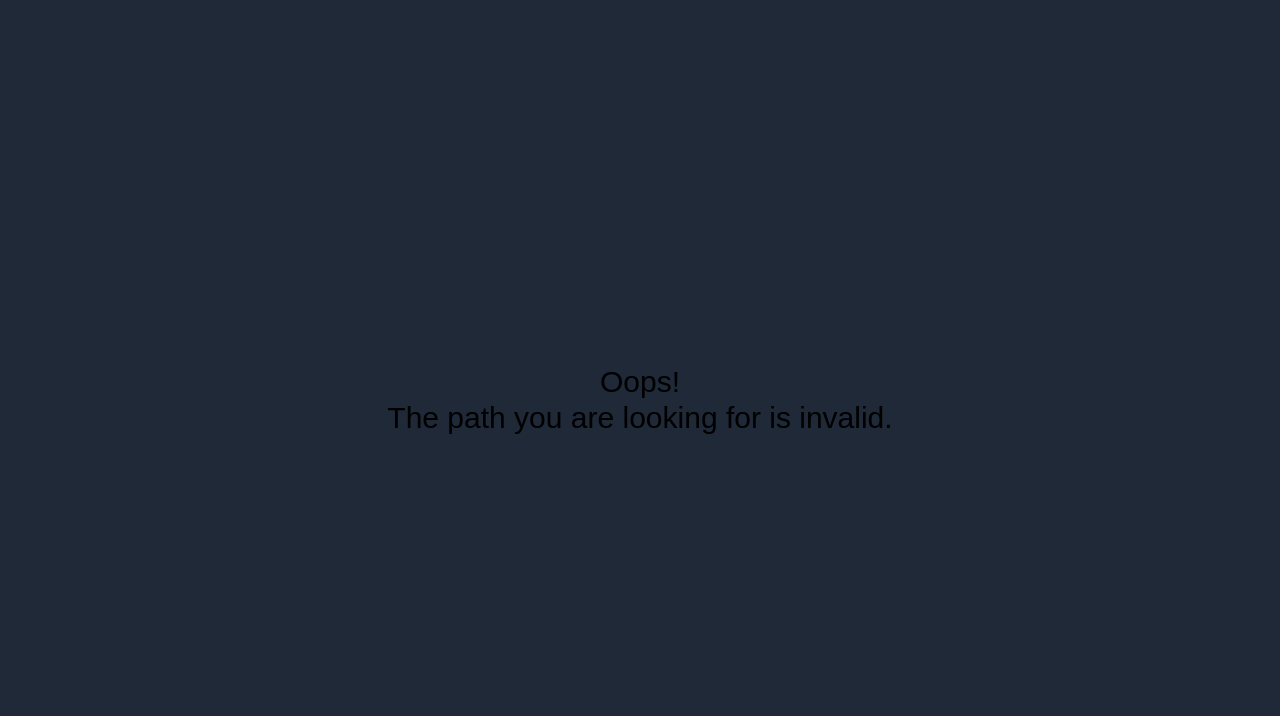
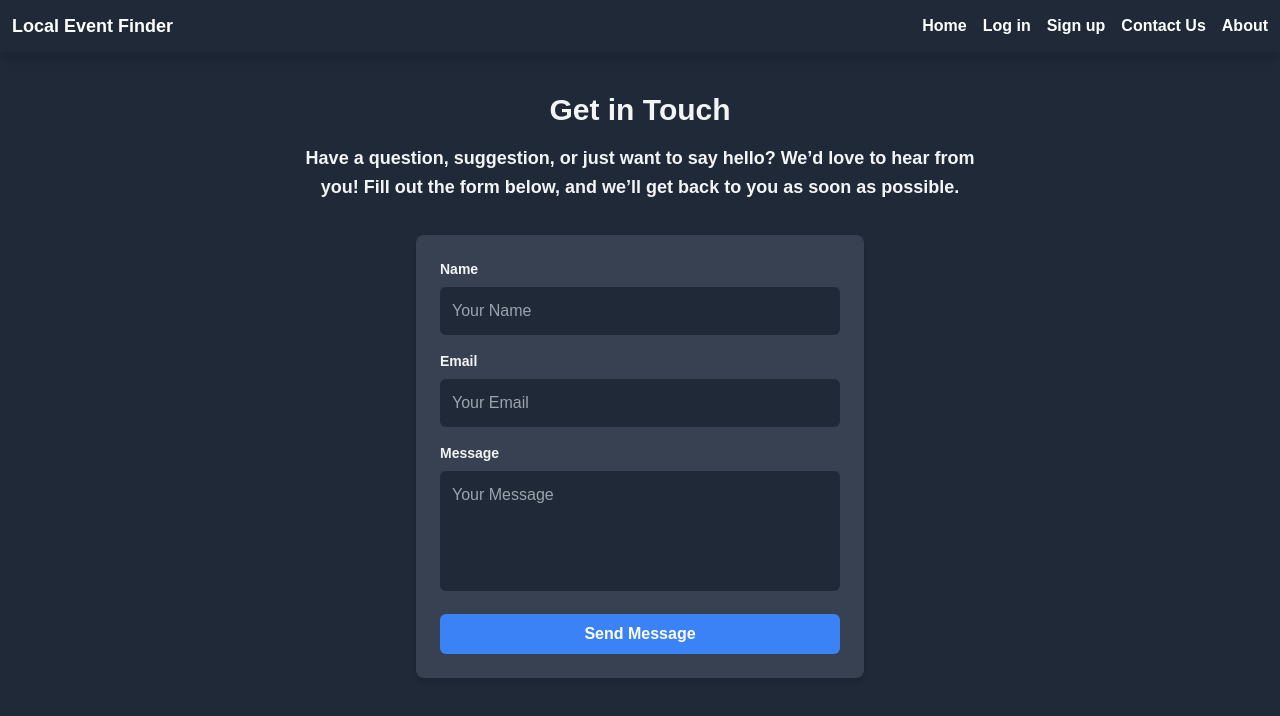
Before and after one commit to lustarm/localeventfinder, a React (Vite) app: page /contact in a window 1280 px wide. Shown: the top 716 px of the page. Built offline with nearby package versions, Linux system fonts and the light colour scheme; a web font is replaced by a local one.

Commit message:
contact page

```diff
--- a/src/components/navbar.jsx
+++ b/src/components/navbar.jsx
@@ -1,14 +1,16 @@
-import { Link, useLocation } from 'react-router-dom';
+import { Link } from 'react-router-dom';
 
 const Navbar = () => {
-    const location = useLocation();
-    const isAboutPage = location.pathname === '/about';
-
     return (
         <nav className="bg-gray-800 text-white p-3 shadow-lg">
             <div className="font-gae container mx-auto flex justify-between items-center">
                 <div className="font-bold text-lg">Local Event Finder</div>
                 <ul className="flex space-x-4">
+                    <li>
+                        <Link to="/" className="hover:text-blue-400 font-semibold">
+                            Home
+                        </Link>
+                    </li>
                     <li>
                         <Link to="/login" className="hover:text-blue-400 font-semibold">
                             Log in
@@ -25,9 +27,8 @@ const Navbar = () => {
                         </Link>
                     </li>
                     <li>
-                        <Link to={isAboutPage ? "/" : "/about"} className="hover:text-blue-400
-                                                                            font-semibold">
-                            {isAboutPage ? "Home" : "About"}
+                        <Link to={"/about"} className="hover:text-blue-400 font-semibold">
+                            About
                         </Link>
                     </li>
                 </ul>
--- a/src/main.jsx
+++ b/src/main.jsx
@@ -10,6 +10,7 @@ import './index.css'
 import Home from './routes/home'
 import ErrorPage from "./error-page.jsx";
 import About from './routes/about.jsx';
+import Contact from './routes/contact.jsx';
 
 const router = createBrowserRouter([
     {
@@ -20,6 +21,11 @@ const router = createBrowserRouter([
     {
         path: "/about",
         element: <About />,
+        errorElement: <ErrorPage />,
+    },
+    {
+        path: "/contact",
+        element: <Contact />,
         errorElement: <ErrorPage />,
     },
     {
--- /dev/null
+++ b/src/routes/contact.jsx
@@ -0,0 +1,61 @@
+import Navbar from "../components/navbar";
+
+const Contact = () => {
+    return (
+        <div className="min-h-screen bg-gray-800 text-gray-100 font-gae flex flex-col">
+            <Navbar />
+            <div className="flex flex-col items-center py-10 px-4">
+                <h1 className="text-3xl font-bold font-gae mb-4">
+                    Get in Touch
+                </h1>
+                <p className="font-semibold text-lg max-w-2xl text-center leading-relaxed mb-8">
+                    Have a question, suggestion, or just want to say hello? We’d love to hear from you! Fill out the form below, and we’ll get back to you as soon as possible.
+                </p>
+
+                <form className="bg-gray-700 p-6 rounded-lg shadow-md max-w-md w-full">
+                    <div className="mb-4">
+                        <label htmlFor="name" className="block text-sm font-semibold mb-2">
+                            Name
+                        </label>
+                        <input
+                            type="text"
+                            id="name"
+                            className="w-full p-3 bg-gray-800 rounded-md focus:outline-none focus:ring-2 focus:ring-blue-500"
+                            placeholder="Your Name"
+                        />
+                    </div>
+                    <div className="mb-4">
+                        <label htmlFor="email" className="block text-sm font-semibold mb-2">
+                            Email
+                        </label>
+                        <input
+                            type="email"
+                            id="email"
+                            className="w-full p-3 bg-gray-800 rounded-md focus:outline-none focus:ring-2 focus:ring-blue-500"
+                            placeholder="Your Email"
+                        />
+                    </div>
+                    <div className="mb-4">
+                        <label htmlFor="message" className="block text-sm font-semibold mb-2">
+                            Message
+                        </label>
+                        <textarea
+                            id="message"
+                            className="resize-none w-full p-3 bg-gray-800 rounded-md focus:outline-none focus:ring-2 focus:ring-blue-500"
+                            placeholder="Your Message"
+                            rows="4"
+                        />
+                    </div>
+                    <button
+                        type="submit"
+                        className="w-full bg-blue-500 hover:bg-blue-600 text-white font-semibold py-2 px-4 rounded-md transition duration-200"
+                    >
+                        Send Message
+                    </button>
+                </form>
+            </div>
+        </div>
+    )
+}
+
+export default Contact;
```
